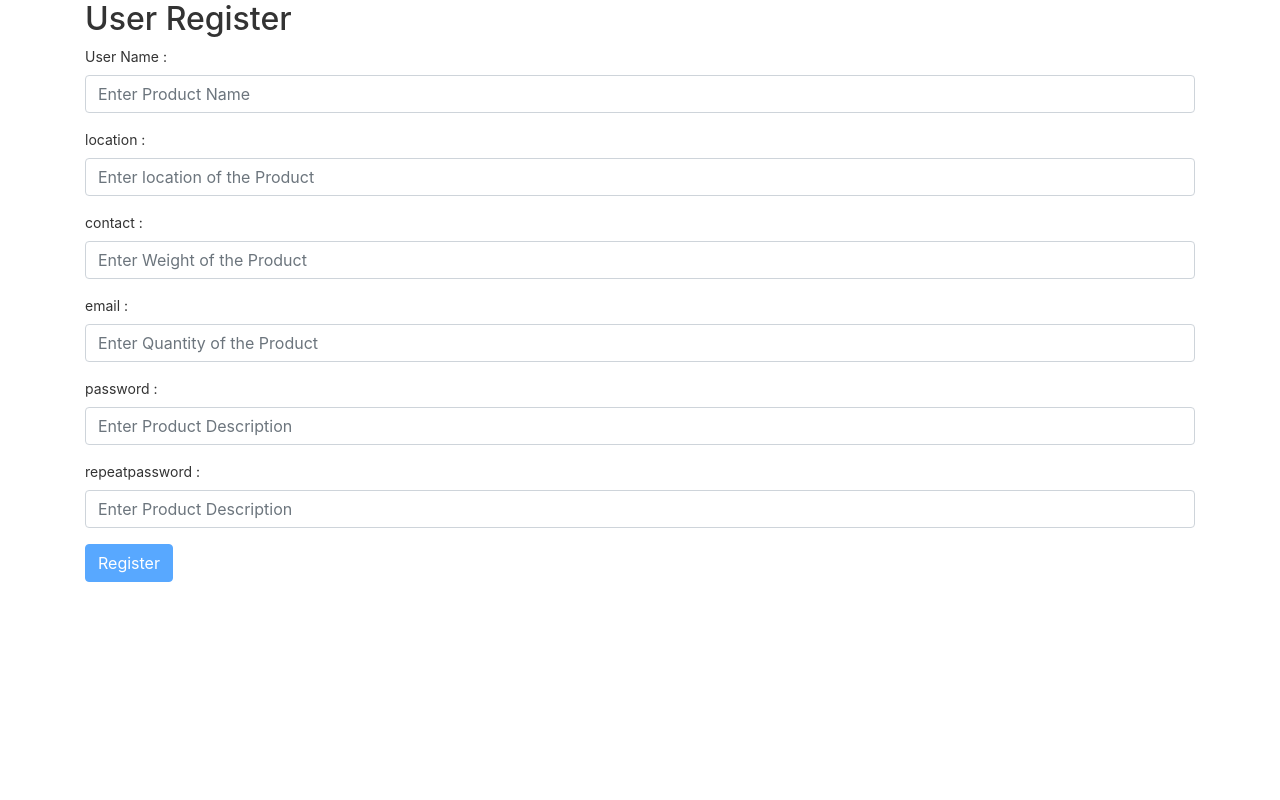
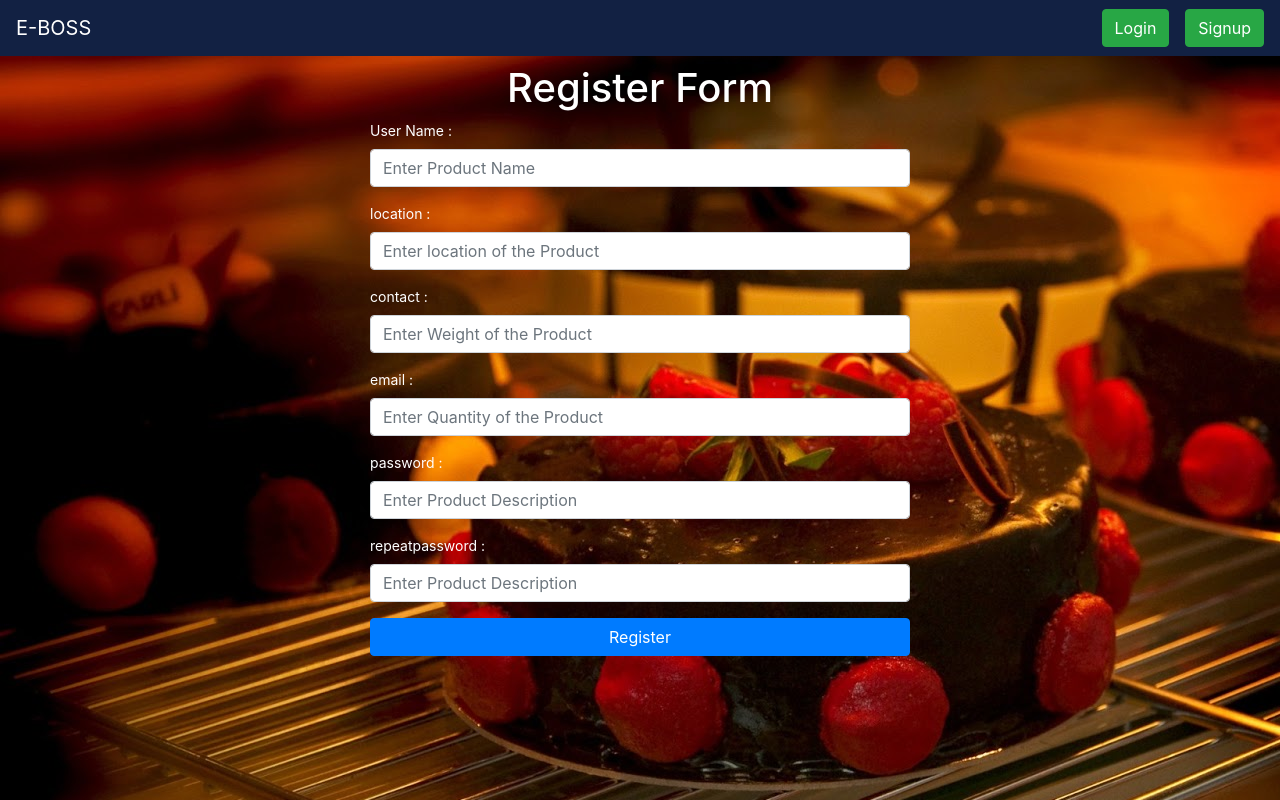
Before and after one commit to rmwpbandara/E_BOS, an Angular app in the folder frontend/: page /register in a window 1280 px wide. Built offline with nearby package versions, Linux system fonts and the light colour scheme.

Commit message:
login, register

```diff
--- a/frontend/src/app/component/guest-header/guest-header.component.html
+++ b/frontend/src/app/component/guest-header/guest-header.component.html
@@ -1,5 +1,8 @@
-<nav class="navbar navbar-dark bg-dark fixed-top">
-    <a class="navbar-brand text-white" [routerLink]="['/dashboard']" >E-BOSS</a>
-    <a class="btn btn-success mr-3" [routerLink]="['/login']">Login</a>
-    <a class="btn btn-success" [routerLink]="['/register']">Signup</a>
+<nav class="navbar navbar-dark navbar-background fixed-top">
+    <a href="#" class="navbar-brand text-white" [routerLink]="['/dashboard']" >E-BOSS</a>
+    <div>
+            <a href="#" class="btn btn-success mr-3" [routerLink]="['/login']">Login</a>
+            <a href="#" class="btn btn-success" [routerLink]="['/register']">Signup</a>
+    </div>
+
 </nav>
--- a/frontend/src/app/component/guest-header/guest-header.component.scss
+++ b/frontend/src/app/component/guest-header/guest-header.component.scss
@@ -1,5 +1,4 @@
 @import '../../../assets/grid/grid.scss';
-
-.navbar{
-    // @include container;
+.navbar-background{
+    background: #122143;
 }
--- a/frontend/src/app/dashboard/dashboard.component.html
+++ b/frontend/src/app/dashboard/dashboard.component.html
@@ -2,7 +2,7 @@
   <div class="sidebar">
 
     <div class="dashboard-brand">
-      <a [routerLink]="['/']">E-BOS</a>
+      <a [routerLink]="['/dashboard']">E-BOS</a>
     </div>
     <ul class="navbar-nav">
         <li *ngFor="let menuItem of menuItems" class="{{menuItem.class}} nav-item">
--- a/frontend/src/app/login/login.component.html
+++ b/frontend/src/app/login/login.component.html
@@ -1,19 +1,26 @@
-<div class="container">
+<app-guest-header></app-guest-header>
+<div
+    style="background : url('../../assets/img/images.jpg'); object-fit:cover ; min-height:100vh; background-repeat: no-repeat; background-attachment: fixed;">
 
-        <form [formGroup]="userLoginForm" (ngSubmit)="login(userLoginForm.value)">
+    <div class="container" style="padding-top: 15%;">
+        <div class="row">
+            <form class="col-md-6 offset-3" [formGroup]="userLoginForm" (ngSubmit)="login(userLoginForm.value)">
+                <h1 class="text-center text-white">Login Form</h1>
 
                 <div class="form-group">
-                <label>email :</label>
+                    <label class="text-white">Email :</label>
                     <input type="email" class="form-control" formControlName="email"
                         placeholder="Enter Quantity of the Product">
                 </div>
-
                 <div class="form-group">
-                <label>password :</label>
-                <input type="text" class="form-control" formControlName="password" placeholder="Enter Product Description">
+                    <label class="text-white">Password :</label>
+                    <input type="text" class="form-control" formControlName="password"
+                        placeholder="Enter Product Description">
+                </div>
+                <button type="submit" class="btn btn-primary" style="width: 100%; opacity: 1;" [disabled]="!userLoginForm.valid">Login</button>
+            </form>
+        </div>
 
     </div>
 
-            <button type="submit" class="btn btn-primary" [disabled]="!userLoginForm.valid">Login</button>
-        </form>
 </div>
--- a/frontend/src/app/register/register.component.html
+++ b/frontend/src/app/register/register.component.html
@@ -1,40 +1,51 @@
-<div class="container">
+<app-guest-header></app-guest-header>
+<div
+    style="background : url('../../assets/img/images.jpg'); object-fit:cover ; min-height:100vh; background-repeat: no-repeat; background-attachment: fixed;">
 
-    <form [formGroup]="userRegisterForm" (ngSubmit)="register(userRegisterForm.value)">
+    <div class="container" style="padding-top: 5%;">
+        <div class="row">
+            <form class="col-md-6 offset-3" [formGroup]="userRegisterForm"
+                (ngSubmit)="register(userRegisterForm.value)">
+
+                <h1 class="text-center text-white">Register Form</h1>
 
                 <div class="form-group">
-            <h2>User Register</h2>
-            <label>User Name :</label>
+                    <label class="text-white">User Name :</label>
                     <input type="text" class="form-control" formControlName="name" placeholder="Enter Product Name">
 
                 </div>
                 <div class="form-group">
-            <label>location :</label>
+                    <label class="text-white">location :</label>
                     <input type="text" class="form-control" formControlName="location"
                         placeholder="Enter location of the Product">
                 </div>
 
                 <div class="form-group">
-            <label>contact :</label>
-            <input type="text" class="form-control" formControlName="contact" placeholder="Enter Weight of the Product">
+                    <label class="text-white">contact :</label>
+                    <input type="text" class="form-control" formControlName="contact"
+                        placeholder="Enter Weight of the Product">
                 </div>
 
                 <div class="form-group">
-            <label>email :</label>
+                    <label class="text-white">email :</label>
                     <input type="email" class="form-control" formControlName="email"
                         placeholder="Enter Quantity of the Product">
                 </div>
 
                 <div class="form-group">
-            <label>password :</label>
-            <input type="text" class="form-control" formControlName="password" placeholder="Enter Product Description">
+                    <label class="text-white">password :</label>
+                    <input type="text" class="form-control" formControlName="password"
+                        placeholder="Enter Product Description">
 
                 </div>
                 <div class="form-group">
-            <label>repeatpassword :</label>
+                    <label class="text-white">repeatpassword :</label>
                     <input type="text" class="form-control" formControlName="repeatpassword"
                         placeholder="Enter Product Description">
                 </div>
-        <button type="submit" class="btn btn-primary" [disabled]="!userRegisterForm.valid">Register</button>
+                <button type="submit" class="btn btn-primary" style="width: 100%; opacity: 1;"
+                    [disabled]="!userRegisterForm.valid">Register</button>
             </form>
         </div>
+    </div>
+</div>
--- a/frontend/src/app/user-view/user-view.component.html
+++ b/frontend/src/app/user-view/user-view.component.html
@@ -11,8 +11,8 @@
                                     <input type="text" class="form-control search-slt" formControlName="product_name" placeholder="Type Product Name">
                                 </div>
                                 <div class="col-lg-3 col-md-3 col-sm-12 p-0">
-                                    <select class="form-control search-slt" formControlName="price_name">
-                                        <option>Price Range</option>
+                                    <select class="form-control search-slt" formControlName="price_range">
+                                        <option value="">Price Range</option>
                                         <option value="99">0-99</option>
                                         <option value="199">100-199</option>
                                         <option value="299">200-299</option>
--- a/frontend/src/app/user-view/user-view.component.ts
+++ b/frontend/src/app/user-view/user-view.component.ts
@@ -14,9 +14,9 @@ export class UserViewComponent implements OnInit {
 
   ngOnInit() : void{
     this.searchForm = new FormGroup({
-      search_keyword: new FormControl(''),
+      product_name: new FormControl(''),
       price_range: new FormControl(''),
-      manufacture: new FormControl(''),
+      manufacture_id: new FormControl(''),
     });
   }
 
```
Also changed, not shown: 1 other file (tests, documents, lock files or other folders). Lines whose indentation alone changed are shown as unchanged.
